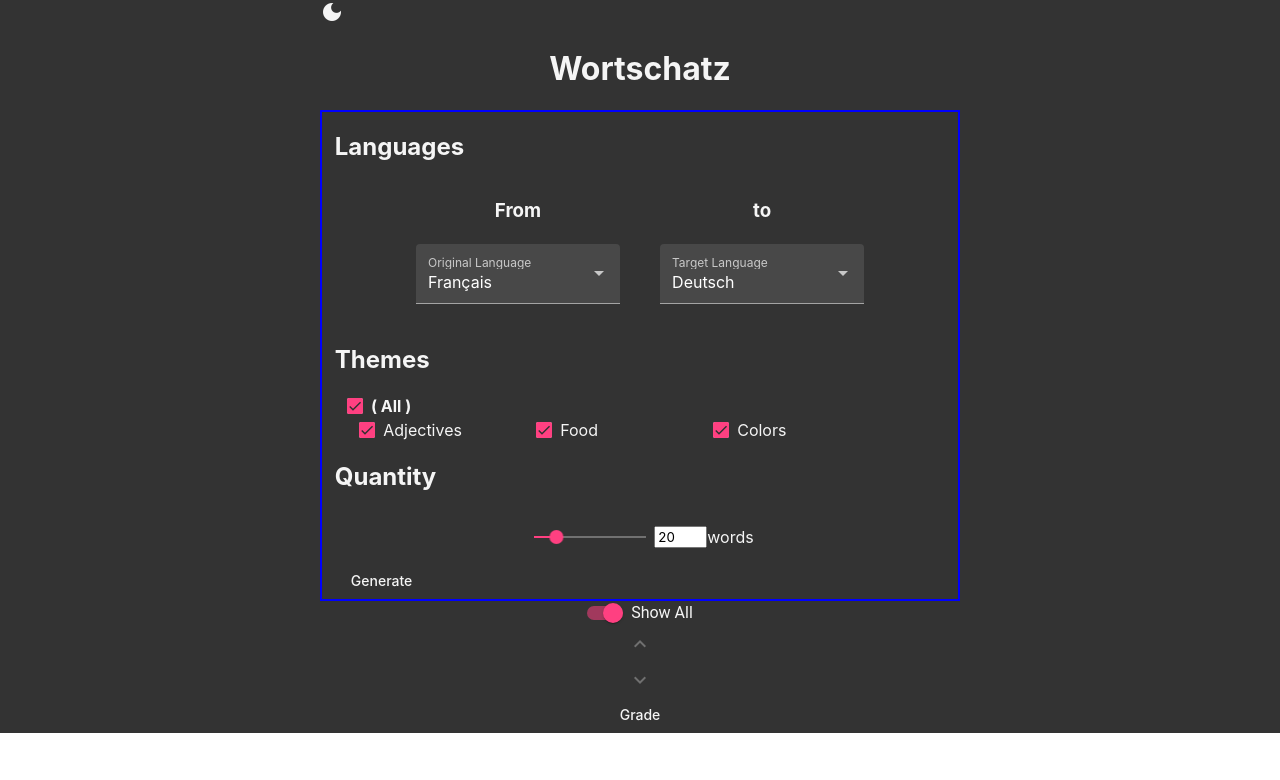
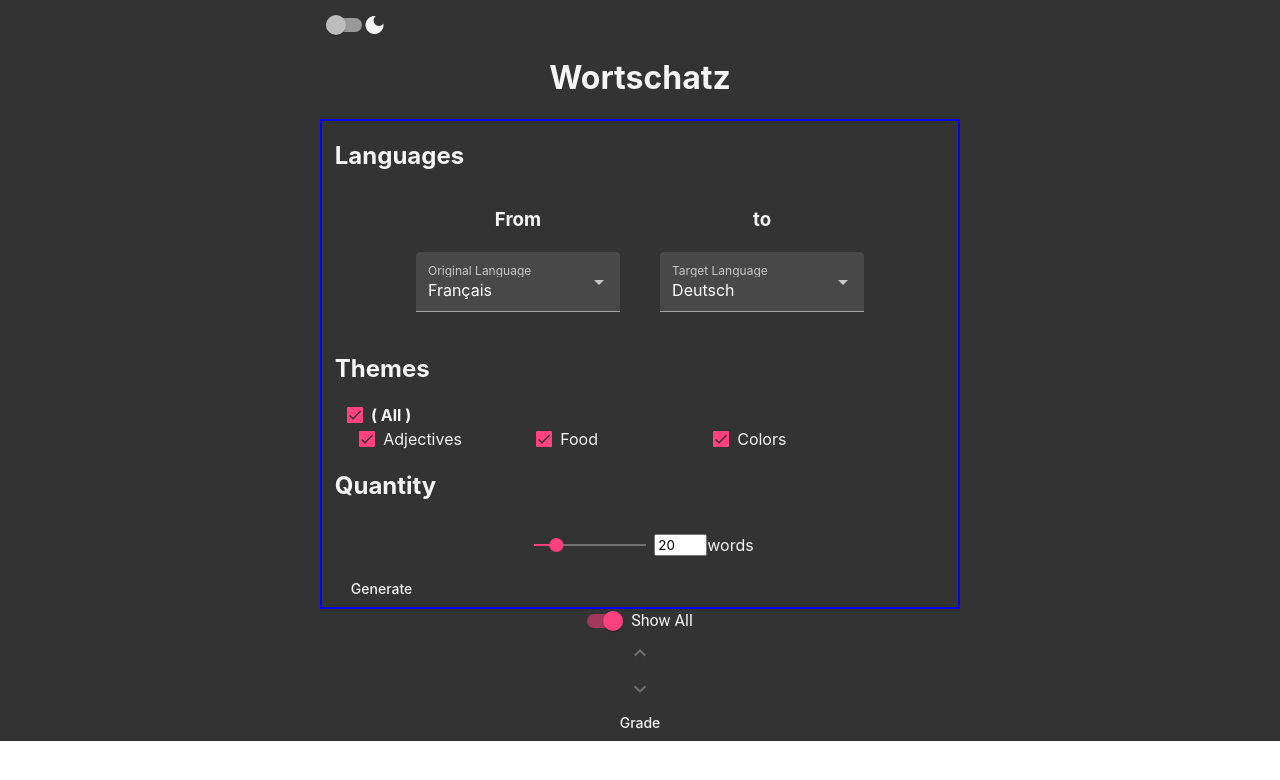
Before and after one commit to XavierDupuis/Wortschatz, an Angular app in the folder client/: page / in a window 1280 px wide. Shown: the top 780 px of the page. Built offline with nearby package versions, Linux system fonts and the light colour scheme.

Commit message:
mat slide toggle for dark/light

```diff
--- a/client/src/app/app.component.html
+++ b/client/src/app/app.component.html
@@ -1,9 +1,10 @@
 <div [class]="currentTheme">
     <div class="page">
-        <div class="theme-selector" (click)="togglePageTheme()">
-            <mat-icon class="icon" *ngIf="isCurrentThemeDark(); else light_theme">dark_mode</mat-icon>
+        <div class="theme-selector">
+            <mat-slide-toggle (click)="togglePageTheme()"></mat-slide-toggle>
+            <mat-icon *ngIf="isCurrentThemeDark(); else light_theme">dark_mode</mat-icon>
             <ng-template #light_theme>
-                <mat-icon class="icon">light_mode</mat-icon>
+                <mat-icon>light_mode</mat-icon>
             </ng-template>
         </div>
         <h1>Wortschatz</h1>
--- a/client/src/app/app.component.scss
+++ b/client/src/app/app.component.scss
@@ -5,9 +5,12 @@
 
 .page {
     margin: 0 25% 0 25%;
+    padding: 1% 0 0 0;
 }
 
 .theme-selector {
     width: fit-content;
     cursor: pointer;
+    display: flex;
+    padding-left: 1%;
 }
```
